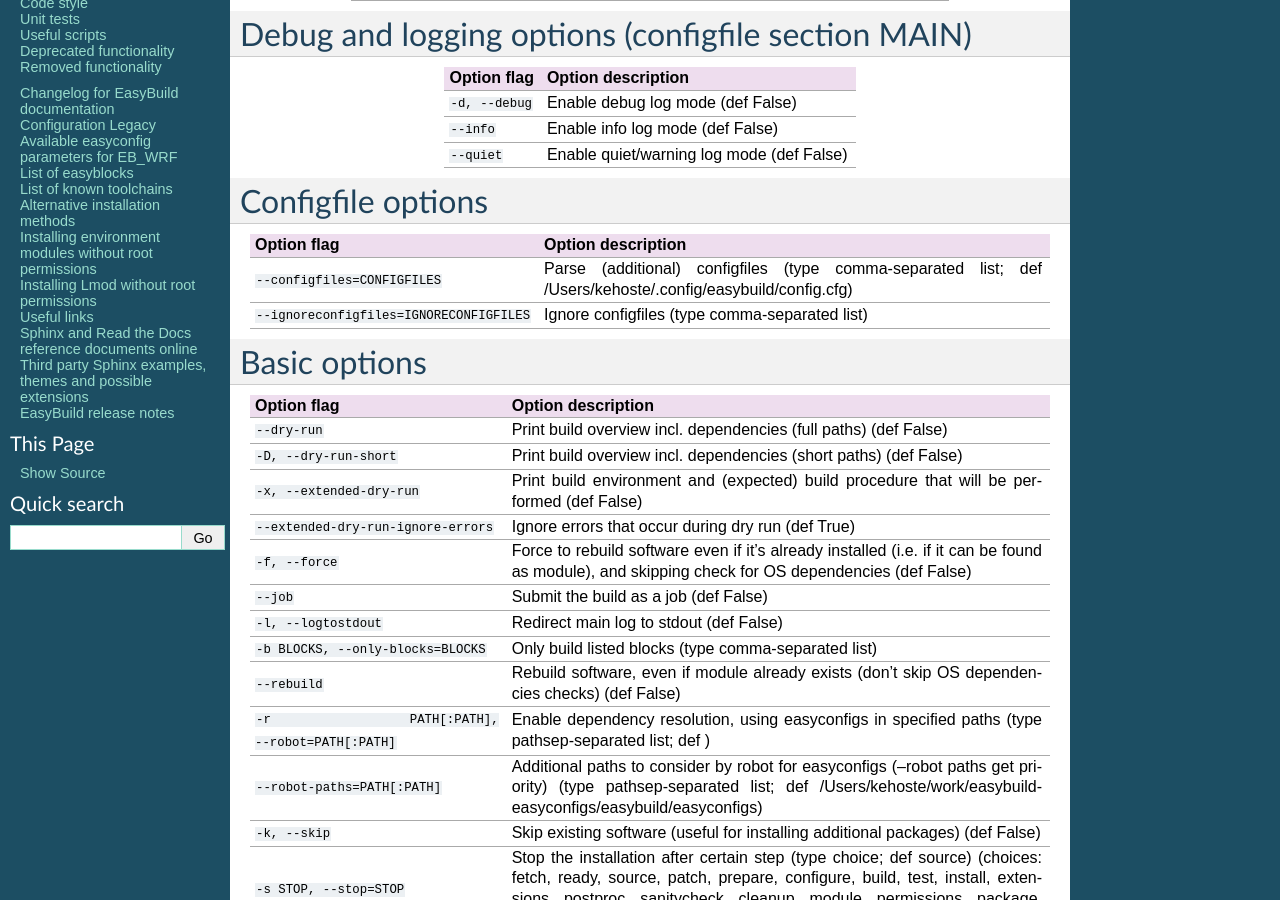
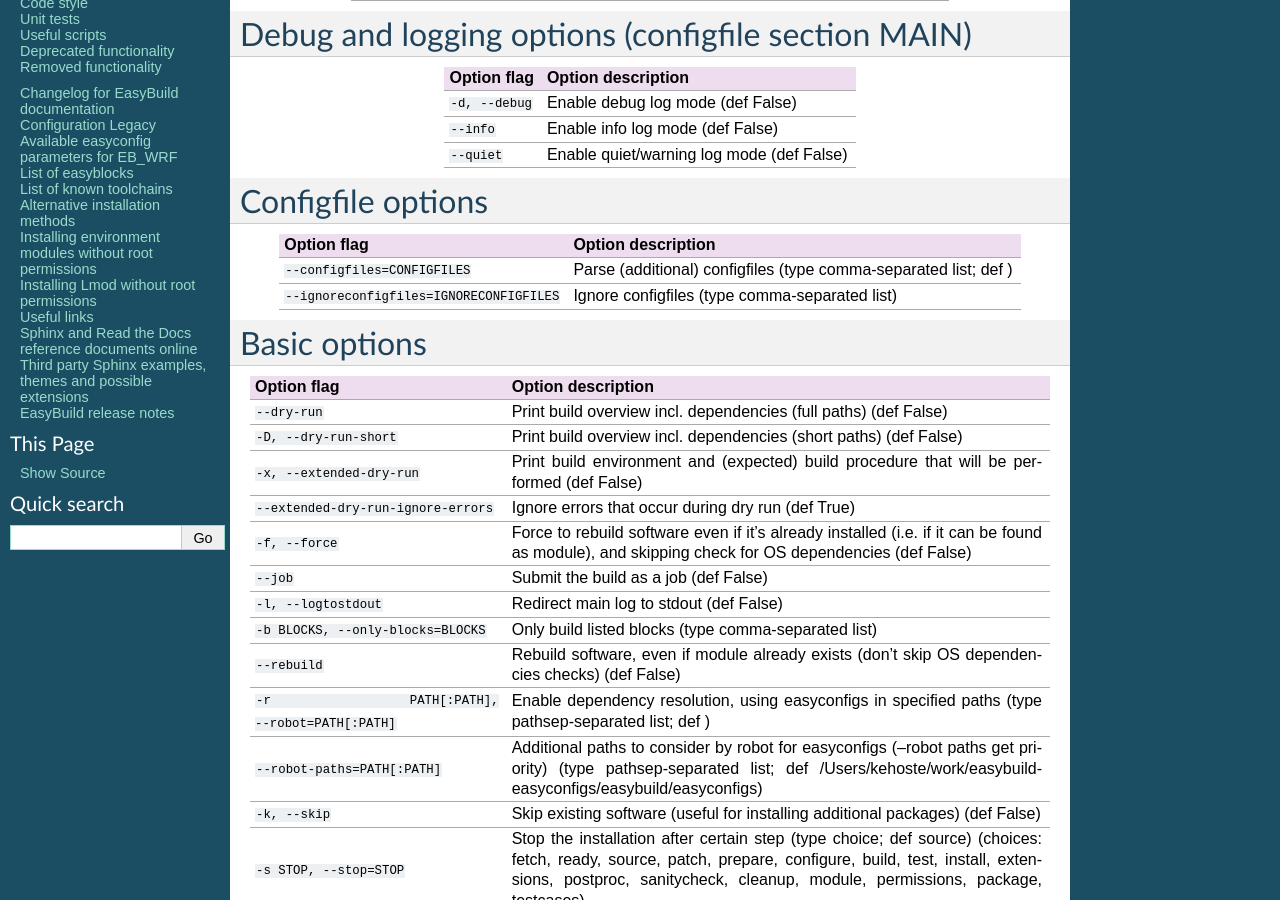
Before and after one commit to easybuilders/easybuild, a Sphinx documentation site: the page built from docs/version-specific/help.rst, in a window 1280 px wide and 900 px high, scrolled down 487 px. Built offline with Sphinx 7.4.7, drawn with Linux system fonts in a browser that asks for light colours.

Commit message:
fix generated docs page for --help

```diff
--- a/docs/version-specific/help.rst
+++ b/docs/version-specific/help.rst
@@ -40,12 +40,12 @@
 
 Configfile options
 ------------------
-=========================================    ===========================================================================================================
+=========================================    ================================================================
 Option flag                                  Option description
-=========================================    ===========================================================================================================
-``--configfiles=CONFIGFILES``                Parse (additional) configfiles (type comma-separated list; def /Users/kehoste/.config/easybuild/config.cfg)
+=========================================    ================================================================
+``--configfiles=CONFIGFILES``                Parse (additional) configfiles (type comma-separated list; def )
 ``--ignoreconfigfiles=IGNORECONFIGFILES``    Ignore configfiles (type comma-separated list)
-=========================================    ===========================================================================================================
+=========================================    ================================================================
 
 
 Basic options
```
